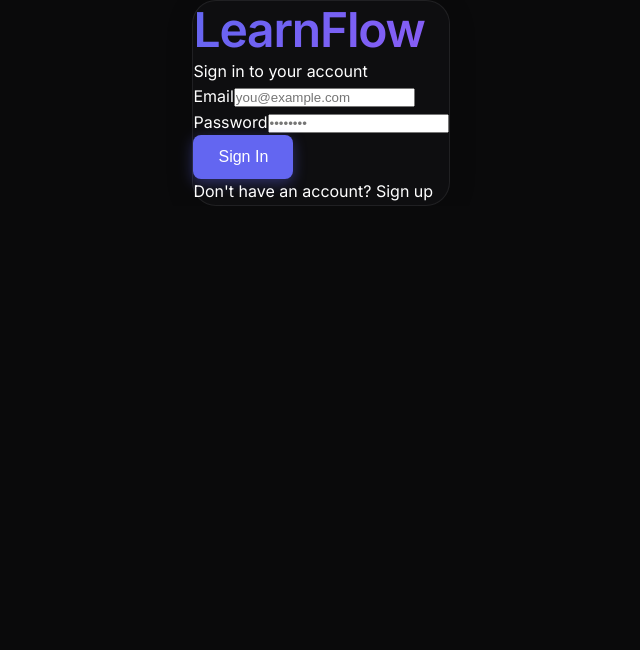
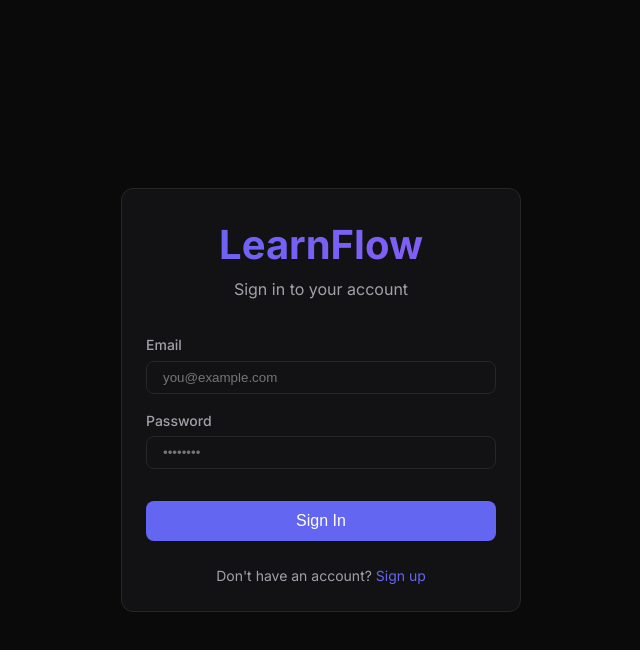
Before and after one commit to mubashirbappi5/LearnFlow, a Next.js app: page /login in a window 1280 px wide. Shown: the top 650 px of the page, without its empty margins (319-959 px from the left). Built offline with nearby package versions, Linux system fonts and the light colour scheme.

Commit message:
fix: resolve broken layout and UI styling using Semantic CSS instead of missing tailwind utilities

```diff
--- a/src/app/globals.css
+++ b/src/app/globals.css
@@ -1,7 +1,6 @@
 @import url('https://fonts.googleapis.com/css2?family=Inter:wght@300;400;500;600;700&display=swap');
 
 :root {
-  /* Color Palette - Premium Dark Theme by default */
   --color-bg-primary: #0a0a0b;
   --color-bg-secondary: #121214;
   --color-bg-tertiary: #1c1c20;
@@ -10,47 +9,14 @@
   --color-text-secondary: #a1a1aa;
   --color-text-muted: #71717a;
 
-  --color-brand-primary: #6366f1; /* Indigo */
+  --color-brand-primary: #6366f1;
   --color-brand-primary-hover: #4f46e5;
-  --color-brand-secondary: #8b5cf6; /* Violet */
+  --color-brand-secondary: #8b5cf6;
 
   --color-border: #27272a;
   --color-border-hover: #3f3f46;
 
-  --color-success: #10b981;
-  --color-warning: #f59e0b;
-  --color-danger: #ef4444;
-
-  /* Glassmorphism */
-  --glass-bg: rgba(18, 18, 20, 0.65);
-  --glass-border: rgba(255, 255, 255, 0.08);
-  --glass-shadow: 0 4px 30px rgba(0, 0, 0, 0.1);
-
-  /* Typography */
-  --font-sans: 'Inter', -apple-system, BlinkMacSystemFont, "Segoe UI", Roboto, sans-serif;
-
-  /* Spacing System */
-  --spacing-1: 0.25rem;
-  --spacing-2: 0.5rem;
-  --spacing-3: 0.75rem;
-  --spacing-4: 1rem;
-  --spacing-6: 1.5rem;
-  --spacing-8: 2rem;
-  --spacing-12: 3rem;
-  --spacing-16: 4rem;
-
-  /* Border Radius */
-  --radius-sm: 0.25rem;
-  --radius-md: 0.5rem;
-  --radius-lg: 0.75rem;
-  --radius-xl: 1rem;
-  --radius-2xl: 1.5rem;
-  --radius-full: 9999px;
-
-  /* Transitions */
-  --transition-fast: 150ms ease;
-  --transition-normal: 250ms ease;
-  --transition-slow: 350ms ease;
+  --font-sans: 'Inter', sans-serif;
 }
 
 * {
@@ -60,131 +26,212 @@
 }
 
 html, body {
-  max-width: 100vw;
-  overflow-x: hidden;
   background-color: var(--color-bg-primary);
   color: var(--color-text-primary);
   font-family: var(--font-sans);
   line-height: 1.6;
-  -webkit-font-smoothing: antialiased;
-  -moz-osx-font-smoothing: grayscale;
 }
 
 a {
   color: inherit;
   text-decoration: none;
-  transition: color var(--transition-fast);
 }
 
-a:hover {
-  color: var(--color-brand-primary);
-}
-
-/* Base Typography Utilities */
-h1, h2, h3, h4, h5, h6 {
-  line-height: 1.2;
-  font-weight: 600;
-  letter-spacing: -0.025em;
-}
-
-h1 { font-size: 3rem; }
-h2 { font-size: 2.25rem; }
-h3 { font-size: 1.875rem; }
-h4 { font-size: 1.5rem; }
+/* Base Typography */
+h1 { font-size: 2.5rem; font-weight: 700; }
+h2 { font-size: 1.5rem; font-weight: 600; }
+h3 { font-size: 1.25rem; font-weight: 600; }
+p { color: var(--color-text-secondary); }
 
 .text-gradient {
   background: linear-gradient(135deg, var(--color-brand-primary), var(--color-brand-secondary));
   -webkit-background-clip: text;
   -webkit-text-fill-color: transparent;
-  background-clip: text;
 }
 
-/* Container */
-.container {
+/* Admin Layout Components */
+.admin-layout {
+  display: flex;
+  height: 100vh;
+  overflow: hidden;
+  background-color: var(--color-bg-primary);
+}
+
+.admin-sidebar {
+  width: 260px;
+  background-color: var(--color-bg-secondary);
+  border-right: 1px solid var(--color-border);
+  display: flex;
+  flex-direction: column;
+}
+
+.admin-sidebar-header {
+  height: 64px;
+  display: flex;
+  align-items: center;
+  padding: 0 24px;
+  border-bottom: 1px solid var(--color-border);
+}
+
+.admin-sidebar-nav {
+  flex: 1;
+  overflow-y: auto;
+  padding: 16px 12px;
+  display: flex;
+  flex-direction: column;
+  gap: 8px;
+}
+
+.admin-nav-item {
+  display: block;
+  padding: 10px 16px;
+  border-radius: 8px;
+  color: var(--color-text-secondary);
+  transition: all 0.2s;
+}
+
+.admin-nav-item:hover {
+  background-color: var(--color-border);
+  color: var(--color-text-primary);
+}
+
+.admin-nav-item.active {
+  background-color: var(--color-brand-primary);
+  color: white;
+}
+
+.admin-sidebar-footer {
+  padding: 16px;
+  border-top: 1px solid var(--color-border);
+}
+
+.logout-btn {
   width: 100%;
+  text-align: left;
+  padding: 10px 16px;
+  background: none;
+  border: none;
+  color: var(--color-text-secondary);
+  border-radius: 8px;
+  cursor: pointer;
+  font-family: inherit;
+  font-size: 1rem;
+}
+.logout-btn:hover {
+  background-color: var(--color-border);
+  color: var(--color-text-primary);
+}
+
+.admin-main {
+  flex: 1;
+  display: flex;
+  flex-direction: column;
+  overflow-y: auto;
+}
+
+.admin-header {
+  height: 64px;
+  border-bottom: 1px solid var(--color-border);
+  background-color: var(--color-bg-secondary);
+  display: flex;
+  align-items: center;
+  justify-content: space-between;
+  padding: 0 24px;
+  position: sticky;
+  top: 0;
+  z-index: 10;
+}
+
+.admin-content {
+  padding: 32px;
   max-width: 1200px;
   margin: 0 auto;
-  padding: 0 var(--spacing-4);
+  width: 100%;
 }
 
-/* Button System */
+/* Dashboard Cards */
+.dashboard-grid {
+  display: grid;
+  grid-template-columns: repeat(auto-fit, minmax(300px, 1fr));
+  gap: 24px;
+  margin-top: 24px;
+}
+
+.card {
+  background-color: var(--color-bg-secondary);
+  border: 1px solid var(--color-border);
+  border-radius: 12px;
+  padding: 24px;
+  display: flex;
+  flex-direction: column;
+  transition: transform 0.2s, border-color 0.2s;
+}
+
+.card:hover {
+  transform: translateY(-4px);
+  border-color: var(--color-border-hover);
+}
+
+.card-title {
+  color: var(--color-text-secondary);
+  font-size: 0.875rem;
+  margin-bottom: 8px;
+}
+
+.card-value {
+  font-size: 2.5rem;
+  font-weight: 700;
+  color: var(--color-text-primary);
+}
+
+.card-link {
+  margin-top: 16px;
+  color: var(--color-brand-primary);
+  font-size: 0.875rem;
+}
+
+.card-link:hover {
+  text-decoration: underline;
+}
+
+/* Quick Actions */
+.quick-actions-card {
+  margin-top: 32px;
+}
+
+.btn-group {
+  display: flex;
+  gap: 16px;
+  margin-top: 16px;
+  flex-wrap: wrap;
+}
+
 .btn {
   display: inline-flex;
   align-items: center;
   justify-content: center;
-  padding: var(--spacing-3) var(--spacing-6);
-  border-radius: var(--radius-md);
+  padding: 10px 24px;
+  border-radius: 8px;
   font-weight: 500;
   font-size: 1rem;
   cursor: pointer;
-  transition: all var(--transition-normal);
   border: 1px solid transparent;
-  outline: none;
+  transition: all 0.2s;
 }
 
 .btn-primary {
   background-color: var(--color-brand-primary);
   color: white;
-  box-shadow: 0 4px 14px 0 rgba(99, 102, 241, 0.39);
 }
-
 .btn-primary:hover {
   background-color: var(--color-brand-primary-hover);
-  transform: translateY(-2px);
-  box-shadow: 0 6px 20px rgba(99, 102, 241, 0.23);
 }
 
 .btn-secondary {
   background-color: var(--color-bg-tertiary);
   color: var(--color-text-primary);
-  border: 1px solid var(--color-border);
+  border-color: var(--color-border);
 }
-
 .btn-secondary:hover {
   background-color: var(--color-border);
-  transform: translateY(-2px);
 }
-
-/* Cards & Glassmorphism */
-.card {
-  background-color: var(--color-bg-secondary);
-  border: 1px solid var(--color-border);
-  border-radius: var(--radius-xl);
-  padding: var(--spacing-6);
-  transition: transform var(--transition-normal), border-color var(--transition-normal), box-shadow var(--transition-normal);
-}
-
-.card:hover {
-  transform: translateY(-4px);
-  border-color: var(--color-border-hover);
-  box-shadow: 0 10px 30px -10px rgba(0,0,0,0.5);
-}
-
-.glass-panel {
-  background: var(--glass-bg);
-  backdrop-filter: blur(16px);
-  -webkit-backdrop-filter: blur(16px);
-  border: 1px solid var(--glass-border);
-  border-radius: var(--radius-2xl);
-  box-shadow: var(--glass-shadow);
-}
-
-/* Layout Utilities */
-.flex { display: flex; }
-.flex-col { flex-direction: column; }
-.items-center { align-items: center; }
-.justify-center { justify-content: center; }
-.justify-between { justify-content: space-between; }
-.gap-2 { gap: var(--spacing-2); }
-.gap-4 { gap: var(--spacing-4); }
-.gap-6 { gap: var(--spacing-6); }
-
-/* Animations */
-@keyframes fadeIn {
-  from { opacity: 0; transform: translateY(10px); }
-  to { opacity: 1; transform: translateY(0); }
-}
-
-.animate-fade-in {
-  animation: fadeIn var(--transition-slow) forwards;
-}
--- a/src/app/login/page.tsx
+++ b/src/app/login/page.tsx
@@ -24,55 +24,55 @@ export default function LoginPage() {
     if (res?.error) {
       setError('Invalid email or password');
     } else {
-      router.push('/admin'); // Or to student dashboard
+      router.push('/admin');
       router.refresh();
     }
   };
 
   return (
-    <div className="min-h-screen flex items-center justify-center bg-[#0a0a0b] px-4">
-      <div className="max-w-md w-full glass-panel p-8">
-        <div className="text-center mb-8">
-          <h1 className="text-3xl font-bold text-white text-gradient mb-2">LearnFlow</h1>
-          <p className="text-gray-400">Sign in to your account</p>
+    <div style={{ display: 'flex', minHeight: '100vh', alignItems: 'center', justifyContent: 'center', padding: '0 16px' }}>
+      <div className="card" style={{ width: '100%', maxWidth: '400px' }}>
+        <div style={{ textAlign: 'center', marginBottom: '32px' }}>
+          <h1 className="text-gradient">LearnFlow</h1>
+          <p>Sign in to your account</p>
         </div>
 
         {error && (
-          <div className="bg-red-500/10 border border-red-500/50 text-red-500 px-4 py-3 rounded-md mb-6 text-sm">
+          <div style={{ backgroundColor: 'rgba(239, 68, 68, 0.1)', color: 'var(--color-danger)', border: '1px solid rgba(239, 68, 68, 0.5)', padding: '12px 16px', borderRadius: '8px', marginBottom: '24px', fontSize: '0.875rem' }}>
             {error}
           </div>
         )}
 
-        <form onSubmit={handleSubmit} className="space-y-4">
+        <form onSubmit={handleSubmit} style={{ display: 'flex', flexDirection: 'column', gap: '16px' }}>
           <div>
-            <label className="block text-sm font-medium text-gray-400 mb-1">Email</label>
+            <label style={{ display: 'block', fontSize: '0.875rem', fontWeight: 500, color: 'var(--color-text-secondary)', marginBottom: '4px' }}>Email</label>
             <input
               type="email"
               value={email}
               onChange={(e) => setEmail(e.target.value)}
               required
-              className="w-full bg-[#121214] border border-[#27272a] rounded-md px-4 py-2 text-white focus:outline-none focus:border-[#6366f1]"
+              style={{ width: '100%', backgroundColor: 'var(--color-bg-secondary)', border: '1px solid var(--color-border)', borderRadius: '8px', padding: '8px 16px', color: 'white', outline: 'none' }}
               placeholder="you@example.com"
             />
           </div>
           <div>
-            <label className="block text-sm font-medium text-gray-400 mb-1">Password</label>
+            <label style={{ display: 'block', fontSize: '0.875rem', fontWeight: 500, color: 'var(--color-text-secondary)', marginBottom: '4px' }}>Password</label>
             <input
               type="password"
               value={password}
               onChange={(e) => setPassword(e.target.value)}
               required
-              className="w-full bg-[#121214] border border-[#27272a] rounded-md px-4 py-2 text-white focus:outline-none focus:border-[#6366f1]"
+              style={{ width: '100%', backgroundColor: 'var(--color-bg-secondary)', border: '1px solid var(--color-border)', borderRadius: '8px', padding: '8px 16px', color: 'white', outline: 'none' }}
               placeholder="••••••••"
             />
           </div>
-          <button type="submit" className="btn btn-primary w-full mt-4">
+          <button type="submit" className="btn btn-primary" style={{ width: '100%', marginTop: '16px' }}>
             Sign In
           </button>
         </form>
 
-        <p className="text-center text-gray-400 text-sm mt-6">
-          Don't have an account? <Link href="/register" className="text-[#6366f1] hover:underline">Sign up</Link>
+        <p style={{ textAlign: 'center', fontSize: '0.875rem', marginTop: '24px' }}>
+          Don't have an account? <Link href="/register" style={{ color: 'var(--color-brand-primary)' }}>Sign up</Link>
         </p>
       </div>
     </div>
--- a/src/components/admin/AdminSidebar.tsx
+++ b/src/components/admin/AdminSidebar.tsx
@@ -21,25 +21,21 @@ export default function AdminSidebar() {
   const pathname = usePathname();
 
   return (
-    <aside className="w-64 bg-[#121214] border-r border-[#27272a] h-full flex flex-col">
-      <div className="h-16 flex items-center px-6 border-b border-[#27272a]">
-        <Link href="/" className="text-xl font-bold text-white text-gradient">
+    <aside className="admin-sidebar">
+      <div className="admin-sidebar-header">
+        <Link href="/" className="text-gradient" style={{ fontSize: '1.25rem', fontWeight: 700 }}>
           LearnFlow
         </Link>
       </div>
 
-      <nav className="flex-1 overflow-y-auto py-4 px-3 space-y-1">
+      <nav className="admin-sidebar-nav">
         {navItems.map((item) => {
           const isActive = pathname === item.href || (pathname.startsWith(item.href) && item.href !== '/admin');
           return (
             <Link
               key={item.name}
               href={item.href}
-              className={`block px-4 py-2 rounded-md transition-colors ${
-                isActive
-                  ? 'bg-[#6366f1] text-white'
-                  : 'text-gray-400 hover:text-white hover:bg-[#27272a]'
-              }`}
+              className={`admin-nav-item ${isActive ? 'active' : ''}`}
             >
               {item.name}
             </Link>
@@ -47,10 +43,10 @@ export default function AdminSidebar() {
         })}
       </nav>
 
-      <div className="p-4 border-t border-[#27272a]">
+      <div className="admin-sidebar-footer">
         <button
           onClick={() => signOut({ callbackUrl: '/' })}
-          className="w-full text-left px-4 py-2 text-gray-400 hover:text-white hover:bg-[#27272a] rounded-md transition-colors"
+          className="logout-btn"
         >
           Logout
         </button>
```
Also changed, not shown: src/app/admin/layout.tsx (+9 -7 lines), src/app/admin/page.tsx (+11 -11 lines).
